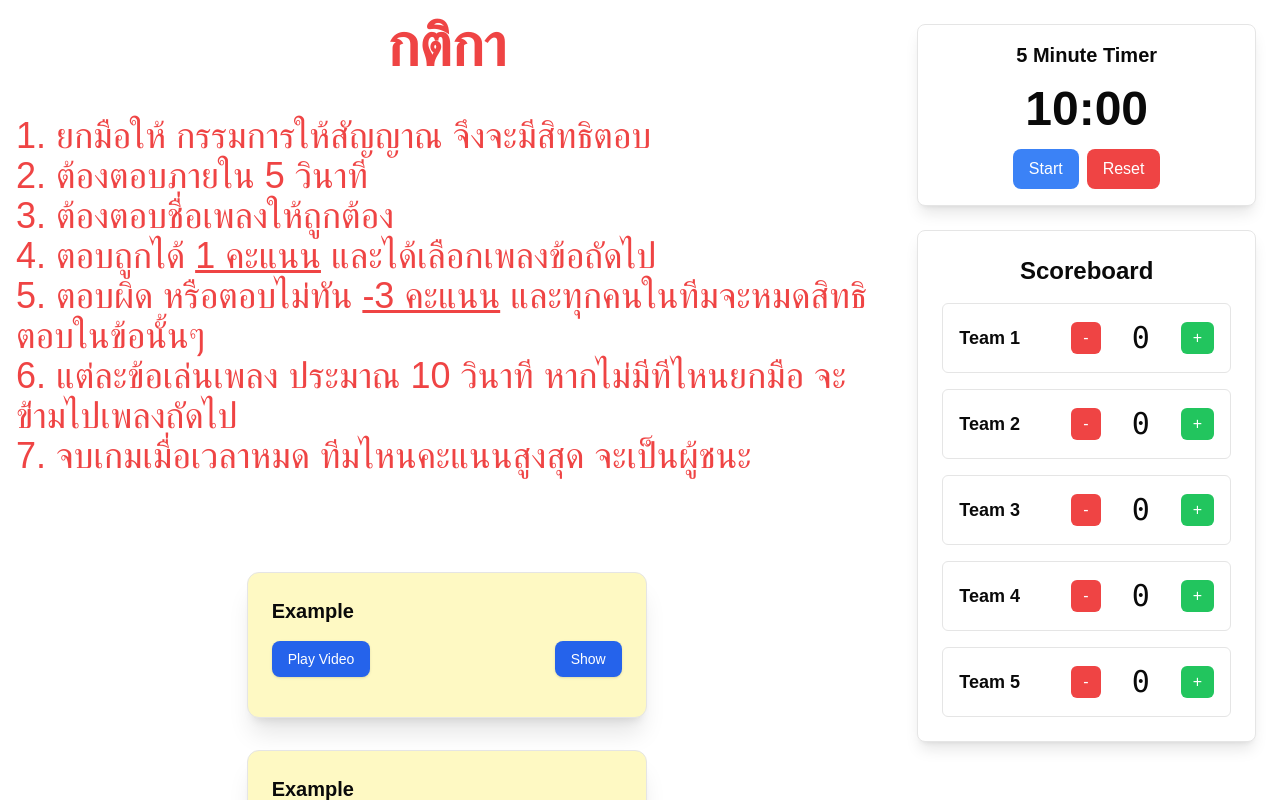
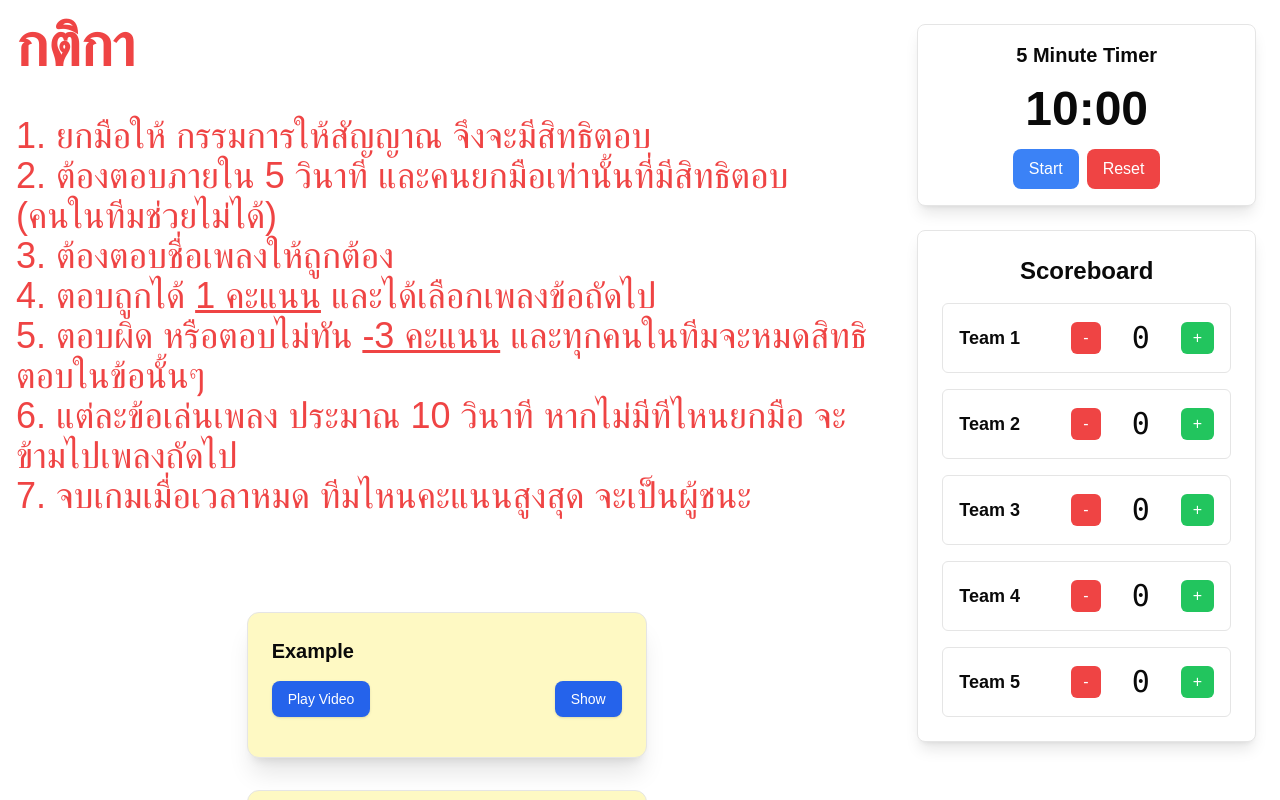
Before and after one commit to jutawuth/retro-game-nextjs, a Next.js app: page / in a window 1280 px wide. Shown: the top 800 px of the page. Built offline with nearby package versions, Linux system fonts and the light colour scheme.

Commit message:
Update page.tsx

```diff
--- a/app/page.tsx
+++ b/app/page.tsx
@@ -307,23 +307,28 @@ export default function YouTubePage() {
   };
 
   return (
-    <div className=" flex flex-row ">
+    <div className=" flex flex-row  ">
       <div className="  flex  min-h-screen flex-wrap justify-center  p-4">
-        <div className=" w-full text-center text-red-500">
+        <div className=" w-full   justify-center text-red-500">
           <p className=" text-6xl font-bold mb-10">กติกา</p>
 
-          <ol className=" text-4xl mb-20 text-left">
+          <ol className=" text-4xl  mb-20 text-left">
             <li>1. ยกมือให้ กรรมการให้สัญญาณ จึงจะมีสิทธิตอบ</li>
-            <li>2. ต้องตอบภายใน 5 วินาที</li>
+            <li>
+              2. ต้องตอบภายใน 5 วินาที และคนยกมือเท่านั้นที่มีสิทธิตอบ
+              (คนในทีมช่วยไม่ได้)
+            </li>
             <li>3. ต้องตอบชื่อเพลงให้ถูกต้อง</li>
-            <li>4. ตอบถูกได้ <u>1 คะแนน</u> และได้เลือกเพลงข้อถัดไป</li>
             <li>
-              5. ตอบผิด หรือตอบไม่ทัน <u>-3 คะแนน</u> { " "}
+              4. ตอบถูกได้ <u>1 คะแนน</u> และได้เลือกเพลงข้อถัดไป
+            </li>
+            <li>
+              5. ตอบผิด หรือตอบไม่ทัน <u>-3 คะแนน</u>{" "}
               และทุกคนในทีมจะหมดสิทธิตอบในข้อนั้นๆ
             </li>
             <li>
               6. แต่ละข้อเล่นเพลง ประมาณ 10 วินาที หากไม่มีทีไหนยกมือ
-              จะข้่ามไปเพลงถัดไป
+              จะข้ามไปเพลงถัดไป
             </li>
             <li>7. จบเกมเมื่อเวลาหมด ทีมไหนคะแนนสูงสุด จะเป็นผู้ชนะ</li>
           </ol>
@@ -333,6 +338,64 @@ export default function YouTubePage() {
           const videoUrl = playVideos[index]
             ? `https://www.youtube.com/embed/${video.id}?start=${video.start}&autoplay=1`
             : "";
+
+          if (index < 3) {
+            return (
+              <Card
+                key={index}
+                className={cn(
+                  "m-4 w-[400px] p-6 shadow-xl",
+                  index < 3 && " bg-yellow-100"
+                )}
+              >
+                <h2 className="mb-4 text-xl font-bold">
+                  {index < 3 ? <>Example </> : <> {index - 2}</>}
+                </h2>
+                <div className="mb-4 flex justify-between">
+                  <Button
+                    onClick={() => togglePlay(index)}
+                    className={cn(
+                      "rounded-lg bg-blue-600 px-4 py-2 text-white hover:bg-blue-700",
+                      playVideos[index] && "bg-red-600 hover:bg-red-700"
+                    )}
+                  >
+                    {playVideos[index] ? "Stop Video" : "Play Video"}
+                  </Button>
+                  {playVideos[index] && <CountDownTimer />}
+
+                  <Button
+                    onClick={() => toggleShow(index)}
+                    className="rounded-lg bg-blue-600 px-4 py-2 text-white hover:bg-blue-700"
+                  >
+                    {showVideos[index] ? "Hide" : "Show"}
+                  </Button>
+                </div>
+                <CardContent
+                  className={cn(
+                    "relative h-64 w-full overflow-hidden rounded-2xl bg-black",
+                    showVideos[index] ? "visible" : "hidden"
+                  )}
+                >
+                  {videoUrl ? (
+                    <motion.iframe
+                      src={videoUrl}
+                      title={`YouTube Video Player ${index + 1}`}
+                      className="h-full w-full rounded-xl border-none"
+                      allow="accelerometer; autoplay; clipboard-write; encrypted-media; gyroscope; picture-in-picture"
+                      allowFullScreen
+                      initial={{ opacity: 0 }}
+                      animate={{ opacity: 1 }}
+                      transition={{ duration: 0.5 }}
+                    ></motion.iframe>
+                  ) : (
+                    <div className="flex h-full w-full items-center justify-center bg-gray-800 text-white">
+                      <p>Press Play to Start the Video</p>
+                    </div>
+                  )}
+                </CardContent>
+              </Card>
+            );
+          }
 
           return (
             <Card
```
